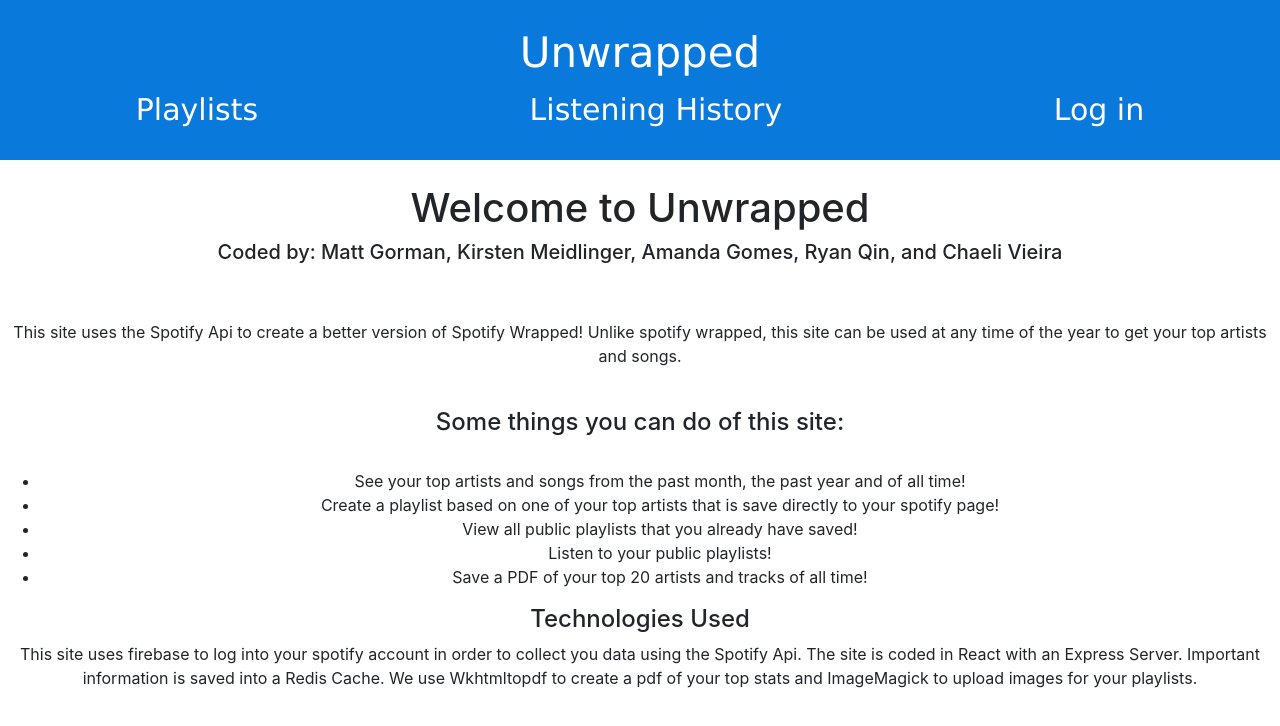
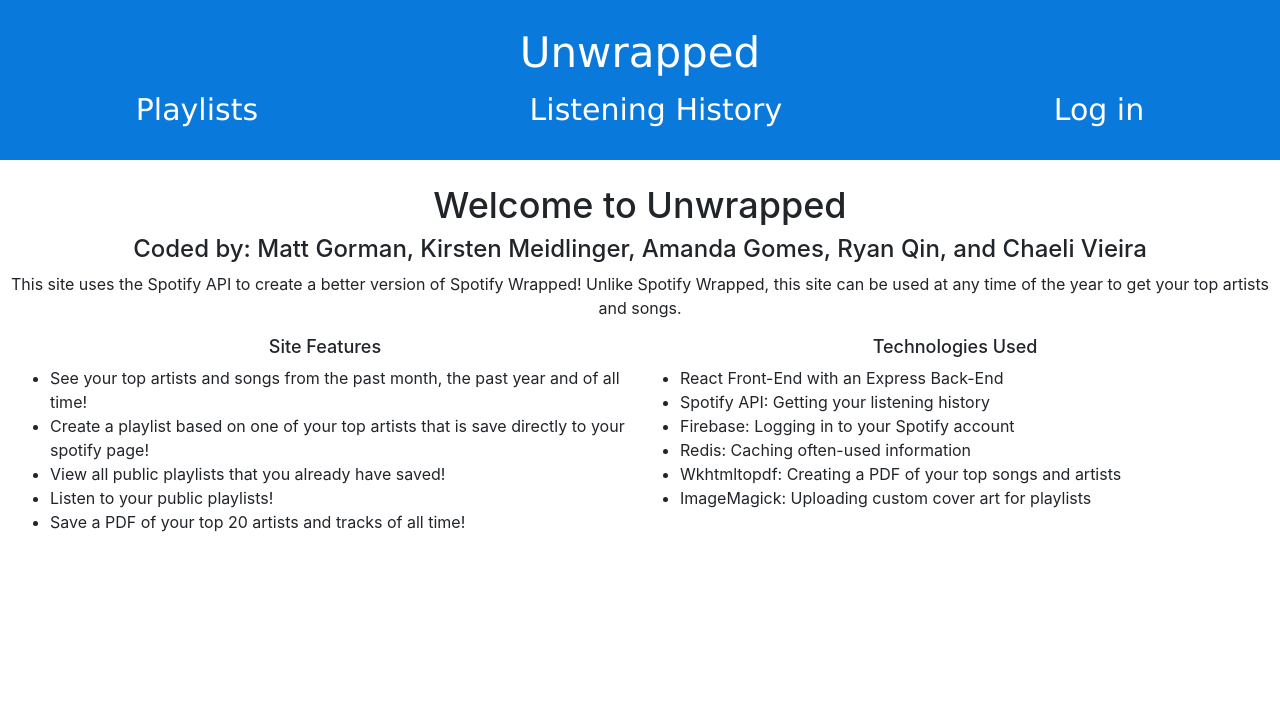
Before and after one commit to chaelivieira/MARCK, a React (Create React App) app: page / in a window 1280 px wide. Shown: the top 726 px of the page. Built offline with nearby package versions, Linux system fonts and the light colour scheme; no server answers.

Commit message:
home page styling

```diff
--- a/src/components/Home.js
+++ b/src/components/Home.js
@@ -1,25 +1,57 @@
 import React from "react";
+import { makeStyles } from "@material-ui/core";
 import "../App.css";
 
+const useStyles = makeStyles({
+  rootContainer: {
+    display: "flex",
+    flexDirection: "column",
+    marginLeft: 10,
+    marginRight: 10,
+  },
+  h1: {
+    fontSize: 36,
+  },
+  h2: { fontSize: 24 },
+  h3: { fontSize: 18 },
+  container: {
+    display: "flex",
+    flexDirection: "row",
+    justifyContent: "space-between",
+  },
+  subcontainer: {
+    display: "flex",
+    width: "50%",
+    flexDirection: "column",
+    justifyContent: "flex-start",
+  },
+  featuresAndTech: {
+    display: "flex",
+    flexFlow: "column nowrap",
+    alignItems: "flex-start",
+    justifyContent: "flex-start",
+    textAlign: "left",
+  },
+});
+
 function Home() {
+  const classes = useStyles();
   return (
-    <div>
-      <h1>Welcome to Unwrapped</h1>
-      <h5>
+    <div className={classes.rootContainer}>
+      <h1 className={classes.h1}>Welcome to Unwrapped</h1>
+      <h2 className={classes.h2}>
         Coded by: Matt Gorman, Kirsten Meidlinger, Amanda Gomes, Ryan Qin, and
         Chaeli Vieira
-      </h5>
-      <br></br>
-      <br></br>
-      <p>
-        This site uses the Spotify Api to create a better version of Spotify
-        Wrapped! Unlike spotify wrapped, this site can be used at any time of
+      </h2>
+      <p className={classes.description}>
+        This site uses the Spotify API to create a better version of Spotify
+        Wrapped! Unlike Spotify Wrapped, this site can be used at any time of
         the year to get your top artists and songs.
       </p>
-      <br></br>
-      <h4>Some things you can do of this site:</h4>
-      <br></br>
-      <ul>
+      <div className={classes.container}>
+        <div className={classes.subcontainer}>
+          <h3 className={classes.h3}>Site Features</h3>
+          <ul className={classes.featuresAndTech}>
             <li>
               See your top artists and songs from the past month, the past year
               and of all time!
@@ -32,14 +64,19 @@
             <li>Listen to your public playlists!</li>
             <li>Save a PDF of your top 20 artists and tracks of all time!</li>
           </ul>
-      <h4>Technologies Used</h4>
-      <p>
-        This site uses firebase to log into your spotify account in order to
-        collect you data using the Spotify Api. The site is coded in React
-        with an Express Server. Important information is saved into a Redis
-        Cache. We use Wkhtmltopdf to create a pdf of your top stats and
-        ImageMagick to upload images for your playlists.{" "}
-      </p>
+        </div>
+        <div className={classes.subcontainer}>
+          <h3 className={classes.h3}>Technologies Used</h3>
+          <ul className={classes.featuresAndTech}>
+            <li>React Front-End with an Express Back-End</li>
+            <li>Spotify API: Getting your listening history</li>
+            <li>Firebase: Logging in to your Spotify account</li>
+            <li>Redis: Caching often-used information</li>
+            <li>Wkhtmltopdf: Creating a PDF of your top songs and artists</li>
+            <li>ImageMagick: Uploading custom cover art for playlists</li>
+          </ul>
+        </div>
+      </div>
     </div>
   );
 }
```
Lines whose indentation alone changed are shown as unchanged.
